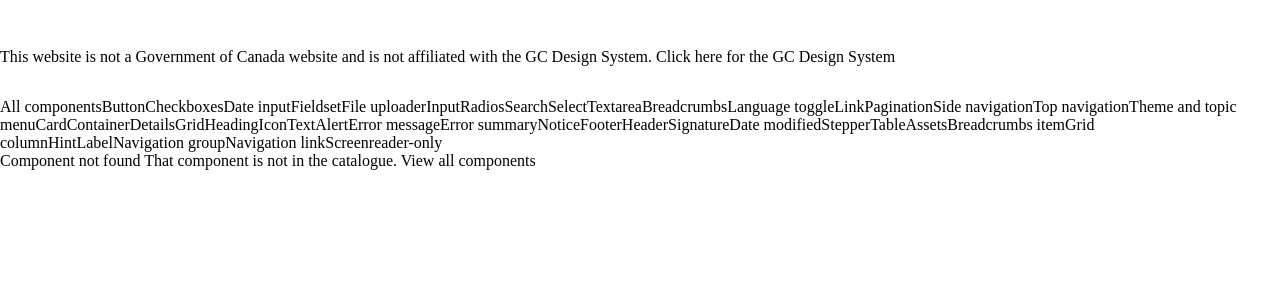
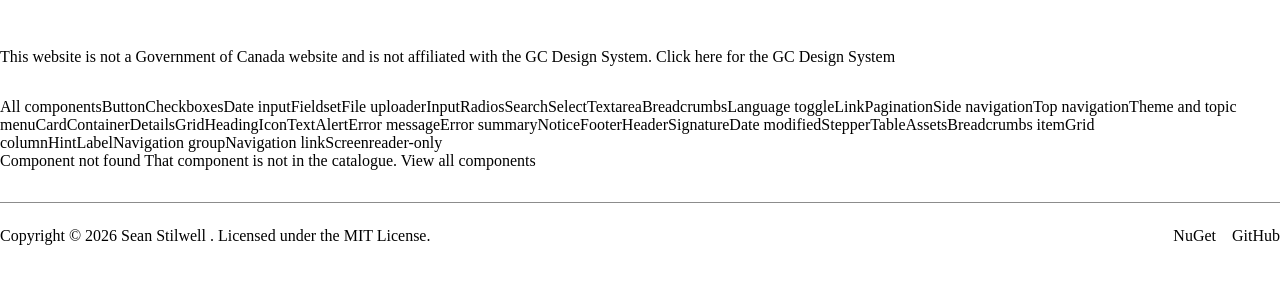
Before and after one commit to Sean-Stilwell/gcds-razor, an ASP.NET Core app: page /en/components/1 in a window 1280 px wide. Shown: the top 300 px of the page. Run offline with ASP.NET Core 8, Linux system fonts and the light colour scheme; style sheets or scripts are compiled from the project's sources.

Commit message:
Main docs page updates, adding a footer with links

```diff
--- /dev/null
+++ b/GcdsWrapper.Demo/Components/Layout/DocsFooter.razor
@@ -0,0 +1,32 @@
+<footer class="docs-footer">
+    <GcdsContainer Size="xl" Alignment="center">
+        <div class="footer-content">
+            <GcdsText>
+                @(IsFrench ? "Droit d’auteur © 2026 " : "Copyright © 2026 ")
+                <GcdsLink Href="@(IsFrench ? "https://www.seanstilwell.ca" : "https://seanstilwell.ca/index-fr.html")" Target="_blank" Rel="noopener noreferrer">
+                    Sean Stilwell
+                </GcdsLink>
+                @(IsFrench ? ". Distribué sous " : ". Licensed under the ")
+                <GcdsLink Href="@LicenseUrl" Target="_blank" Rel="noopener noreferrer">
+                    @(IsFrench ? "licence MIT" : "MIT License")
+                </GcdsLink>.
+            </GcdsText>
+
+            <div class="footer-actions">
+                <GcdsButton Type="GcdsButtonType.Link" Href="@NuGetUrl" Target="_blank" Rel="noopener noreferrer">
+                    NuGet
+                </GcdsButton>
+                <GcdsButton Type="GcdsButtonType.Link" Role="GcdsButtonRole.Secondary" Href="@GitHubUrl" Target="_blank" Rel="noopener noreferrer">
+                    GitHub
+                </GcdsButton>
+            </div>
+        </div>
+    </GcdsContainer>
+</footer>
+
+@code {
+    [Parameter] public bool IsFrench { get; set; }
+    private const string NuGetUrl = "https://www.nuget.org/packages/GcdsWrapper.Blazor/";
+    private const string GitHubUrl = "https://github.com/Sean-Stilwell/gcds-razor";
+    private const string LicenseUrl = $"{GitHubUrl}/blob/main/LICENSE";
+}
--- /dev/null
+++ b/GcdsWrapper.Demo/Components/Layout/DocsFooter.razor.css
@@ -0,0 +1,26 @@
+.docs-footer {
+    border-top: 1px solid var(--gcds-border-default, #8c8c8c);
+    margin-top: var(--gcds-spacing-600, 2rem);
+    padding-block: var(--gcds-spacing-500, 1.5rem);
+}
+
+.footer-content {
+    align-items: center;
+    display: flex;
+    gap: var(--gcds-spacing-500, 1.5rem);
+    justify-content: space-between;
+}
+
+.footer-actions {
+    display: flex;
+    flex: 0 0 auto;
+    flex-wrap: wrap;
+    gap: var(--gcds-spacing-300, 1rem);
+}
+
+@media (max-width: 48rem) {
+    .footer-content {
+        align-items: flex-start;
+        flex-direction: column;
+    }
+}
--- a/GcdsWrapper.Demo/Components/Layout/DocsLayout.razor
+++ b/GcdsWrapper.Demo/Components/Layout/DocsLayout.razor
@@ -18,6 +18,8 @@
     </GcdsGrid>
 </GcdsContainer>
 
+<DocsFooter IsFrench="@IsFrench" />
+
 @code {
     private DocsLanguage Language => DocsLanguageExtensions.FromPath(Navigation.ToBaseRelativePath(Navigation.Uri));
     private bool IsFrench => Language == DocsLanguage.French;
--- a/GcdsWrapper.Demo/Components/Pages/ComponentIndex.razor
+++ b/GcdsWrapper.Demo/Components/Pages/ComponentIndex.razor
@@ -10,14 +10,6 @@
         ? "Cette bibliothèque fournit des composants Blazor typés pour les éléments Web du Système de design GC. Chaque page porte sur l’API de l’adaptateur; consultez le site officiel pour les conseils de conception et d’accessibilité."
         : "This library provides typed Blazor components for GC Design System web components. Each page focuses on the wrapper API; consult the official site for design and accessibility guidance.")
 </GcdsText>
-
-<GcdsButton Type="@GcdsButtonType.Link" Href="https://www.nuget.org/packages/GcdsWrapper.Blazor/" Target="_blank">
-    NuGet
-</GcdsButton>
-
-<GcdsButton Type="@GcdsButtonType.Link" Role="@GcdsButtonRole.Secondary" Href="https://github.com/Sean-Stilwell/gcds-razor" Target="_blank">
-    GitHub
-</GcdsButton>
 
 <GcdsHeading Tag="h2">@(IsFrench ? "Installation" : "Installation")</GcdsHeading>
 <GcdsText>
```
Also changed, not shown: GcdsWrapper.Blazor.Tests/DocsCatalogTests.cs (+49 -2 lines).
